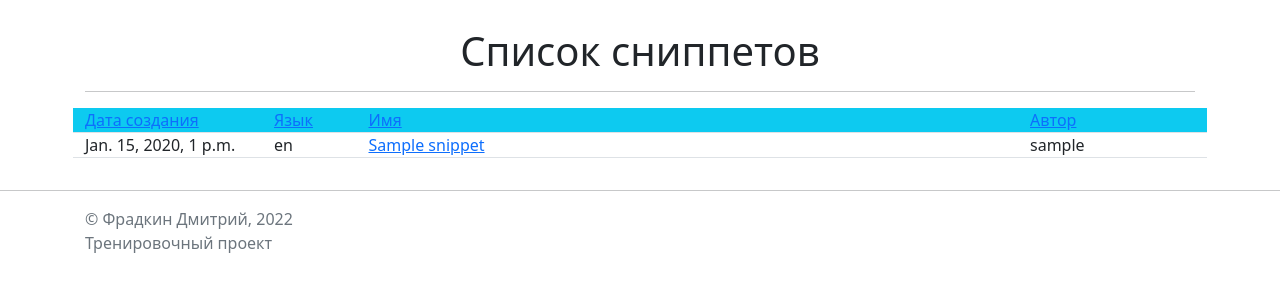
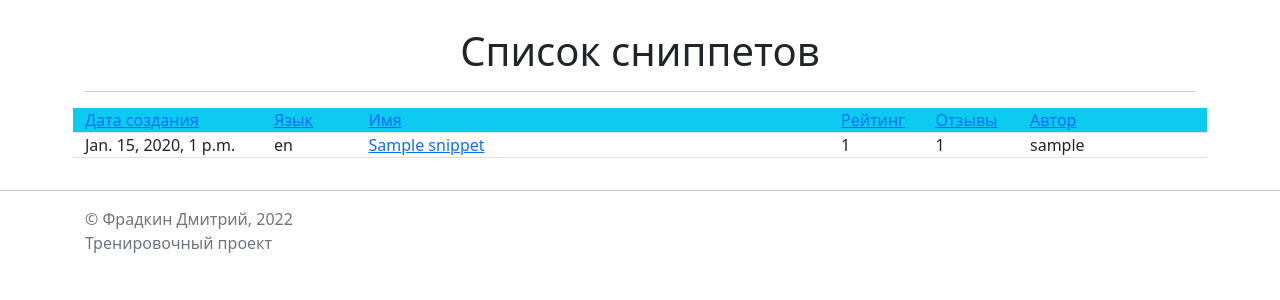
Before and after one commit to fradkin-d/pet_Snippets, a Django app: page /snippets/list/ in a window 1280 px wide. Shown: the part 59-359 px from the top of the page. Run offline with Django 4.2, Linux system fonts and the light colour scheme; tables that the repository leaves empty hold one stand-in row (values such as "Sample post"); some libraries are stand-ins or nearby versions.

Commit message:
add snippets list sorting by likes and comments

```diff
--- a/MainApp/templates/pages/snippet_list.html
+++ b/MainApp/templates/pages/snippet_list.html
@@ -29,6 +29,24 @@
         <a href="{% url 'snippets_list_page' %}?sort=name">Имя</a>
         {% endif %}
     </div>
+    <div class="col-1">
+        {% if current_order == 'like_count' %}
+        <a href="{% url 'snippets_list_page' %}?sort=-like_count">Рейтинг ▽</a>
+        {% elif current_order == '-like_count' %}
+        <a href="{% url 'snippets_list_page' %}?sort=like_count">Рейтинг △</a>
+        {% else %}
+        <a href="{% url 'snippets_list_page' %}?sort=like_count">Рейтинг</a>
+        {% endif %}
+    </div>
+    <div class="col-1">
+        {% if current_order == 'comment_count' %}
+        <a href="{% url 'snippets_list_page' %}?sort=-comment_count">Отзывы ▽</a>
+        {% elif current_order == '-comment_count' %}
+        <a href="{% url 'snippets_list_page' %}?sort=comment_count">Отзывы △</a>
+        {% else %}
+        <a href="{% url 'snippets_list_page' %}?sort=comment_count">Отзывы</a>
+        {% endif %}
+    </div>
     <div class="col-2">
         {% if current_order == 'author' %}
         <a href="{% url 'snippets_list_page' %}?sort=-author">Автор ▽</a>
@@ -49,6 +67,8 @@
             {{ snippet.name }}
         </a>
     </div>
+    <div class="col-1">{{ snippet.snippetlike_set.count }}</div>
+    <div class="col-1">{{ snippet.comment_set.count }}</div>
     <div class="col-2">{{ snippet.author }}</div>
 </div>
 {% empty %}
--- a/MainApp/views.py
+++ b/MainApp/views.py
@@ -7,6 +7,7 @@ from django.views.generic.list import ListView
 from django.views.generic.detail import DetailView
 from django.views.generic.edit import UpdateView, DeleteView, CreateView
 from .models import Snippet, Comment, SnippetLike
+from django.db.models import Count, Sum
 
 
 def index_page(request):
@@ -71,6 +72,10 @@ class SnippetListView(ListView):
     model = Snippet
     template_name = 'pages/snippet_list.html'
     paginate_by = 32
+    queryset = Snippet.objects.all().annotate(
+        comment_count=Count('comment'),
+        like_count=Sum('snippetlike')
+    )
 
     def get_queryset(self):
         """Not the best way, but was easy for me. Need to change in future"""
```
